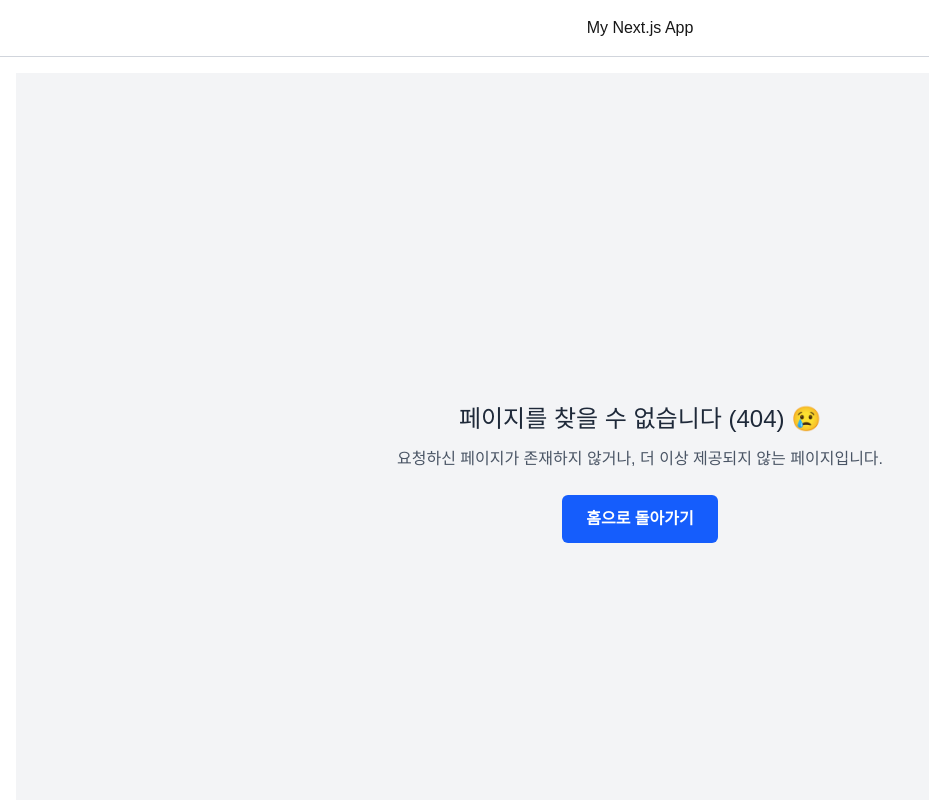
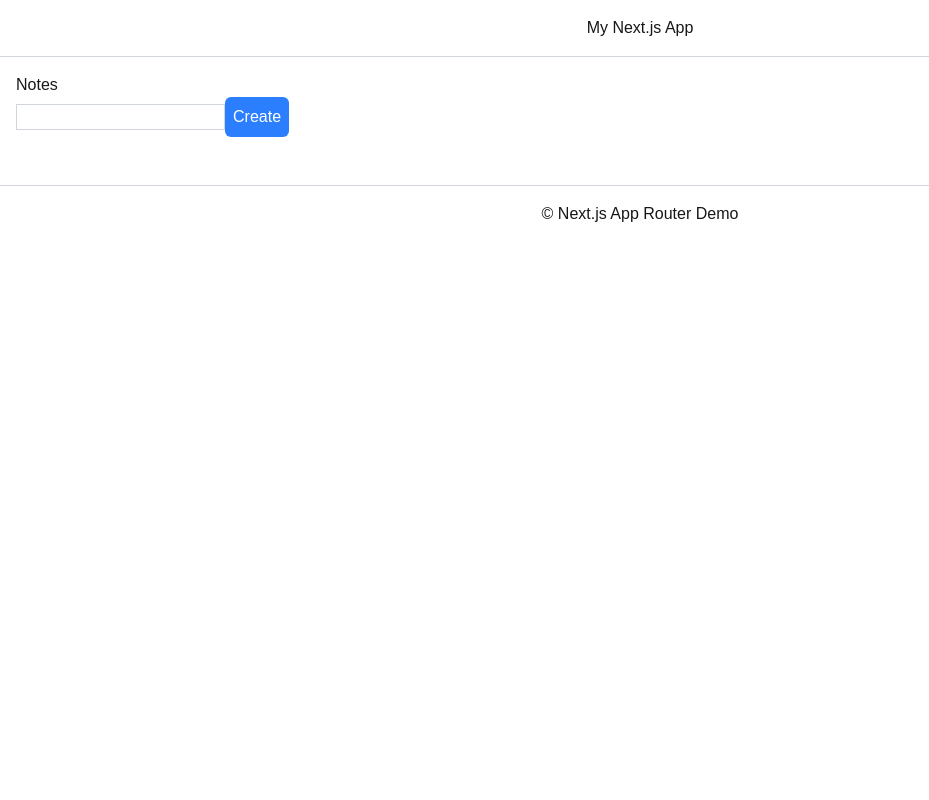
Before and after one commit to o5sy/app-router-workout, a Next.js app: page /notes in a window 1280 px wide. Before the commit this address had no page. Shown: the top 800 px of the page, without its empty margins (0-929 px from the left). Built offline with nearby package versions, Linux system fonts and the light colour scheme.

Commit message:
useActionState 써보기

```diff
--- /dev/null
+++ b/src/app/actions/actions.ts
@@ -0,0 +1,25 @@
+"use server";
+
+export interface Note {
+  id: string;
+  content: string;
+}
+
+export async function createNote(currentState: Note[], formData: FormData) {
+  const content = formData.get("content") as string;
+
+  if (!content) {
+    return currentState;
+  }
+
+  const note = {
+    id: Date.now().toString(),
+    content,
+  };
+
+  await new Promise((resolve) => setTimeout(resolve, 100));
+
+  const newNotes = [...currentState, note];
+
+  return newNotes;
+}
--- /dev/null
+++ b/src/app/components/note-list.tsx
@@ -0,0 +1,31 @@
+"use client";
+
+import { createNote } from "../actions/actions";
+import { useActionState } from "react";
+
+function NoteList() {
+  const [notes, formAction, isLoading] = useActionState(createNote, []);
+
+  return (
+    <div>
+      <form action={formAction}>
+        <input type="text" name="content" className="border border-gray-300" />
+        <button
+          className="bg-blue-500 text-white p-2 rounded-md"
+          type="submit"
+          disabled={isLoading}
+        >
+          {isLoading ? "Loading..." : "Create"}
+        </button>
+      </form>
+
+      <ul className="flex flex-col-reverse gap-2 pt-4">
+        {notes.map((note) => (
+          <li key={note.id}>{note.content}</li>
+        ))}
+      </ul>
+    </div>
+  );
+}
+
+export default NoteList;
--- /dev/null
+++ b/src/app/notes/page.tsx
@@ -0,0 +1,15 @@
+import { Metadata } from "next";
+import NoteList from "../components/note-list";
+
+export const metadata: Metadata = {
+  title: "Notes",
+};
+
+export default function NotesPage() {
+  return (
+    <div>
+      <h1>Notes</h1>
+      <NoteList />
+    </div>
+  );
+}
--- a/src/app/page.tsx
+++ b/src/app/page.tsx
@@ -15,9 +15,14 @@ export default async function Home() {
 
   return (
     <div>
-      <Link href="/posts" className="text-blue-500 underline">
-        게시물 목록
-      </Link>
+      <nav className="flex gap-4">
+        <Link href="/posts" className="text-blue-500 underline">
+          게시물 목록
+        </Link>
+        <Link href="/notes" className="text-blue-500 underline">
+          메모
+        </Link>
+      </nav>
 
       <div className="pt-4">
         <h2>데이터 조회 테스트</h2>
```
Also changed, not shown: package.json (+7 -7 lines), 1 other file (tests, documents, lock files or other folders).
